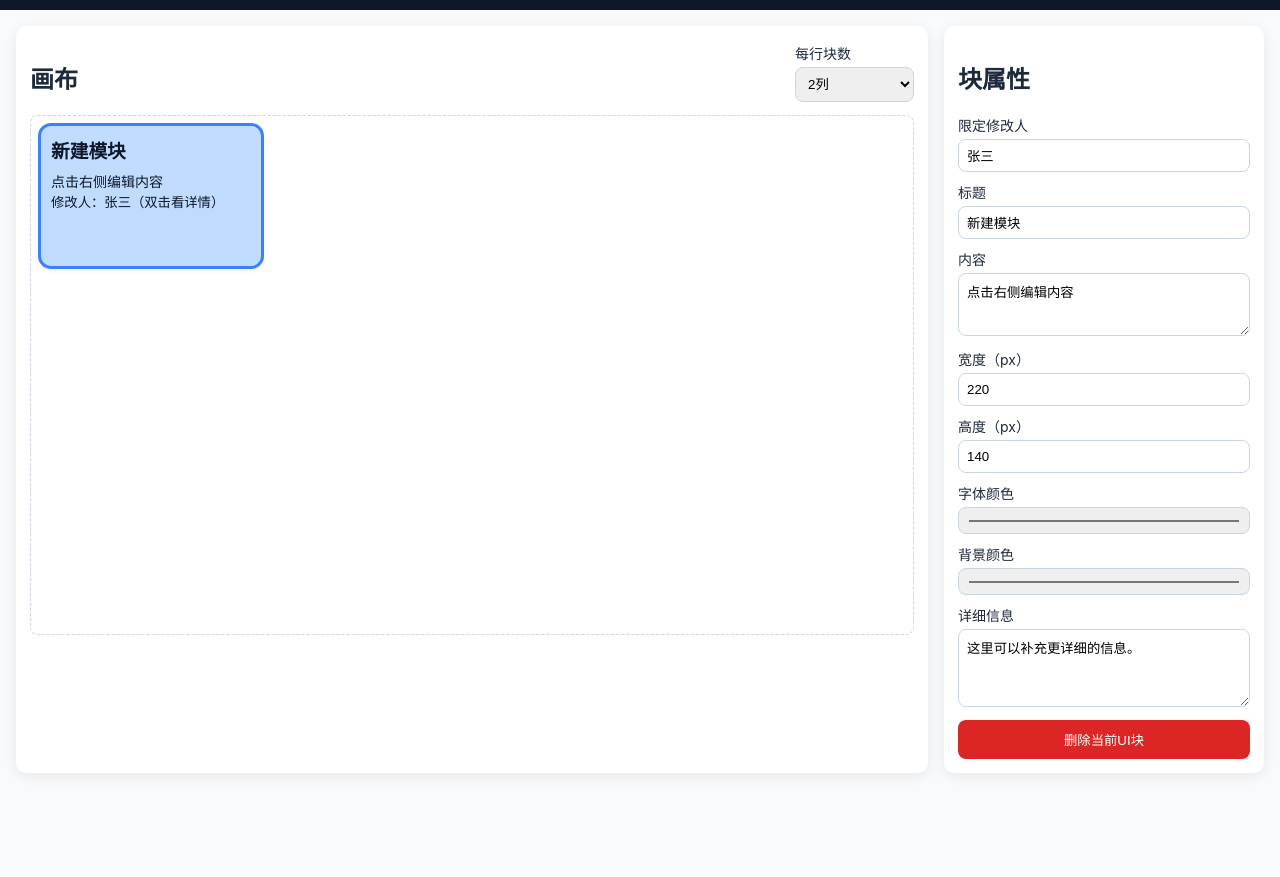
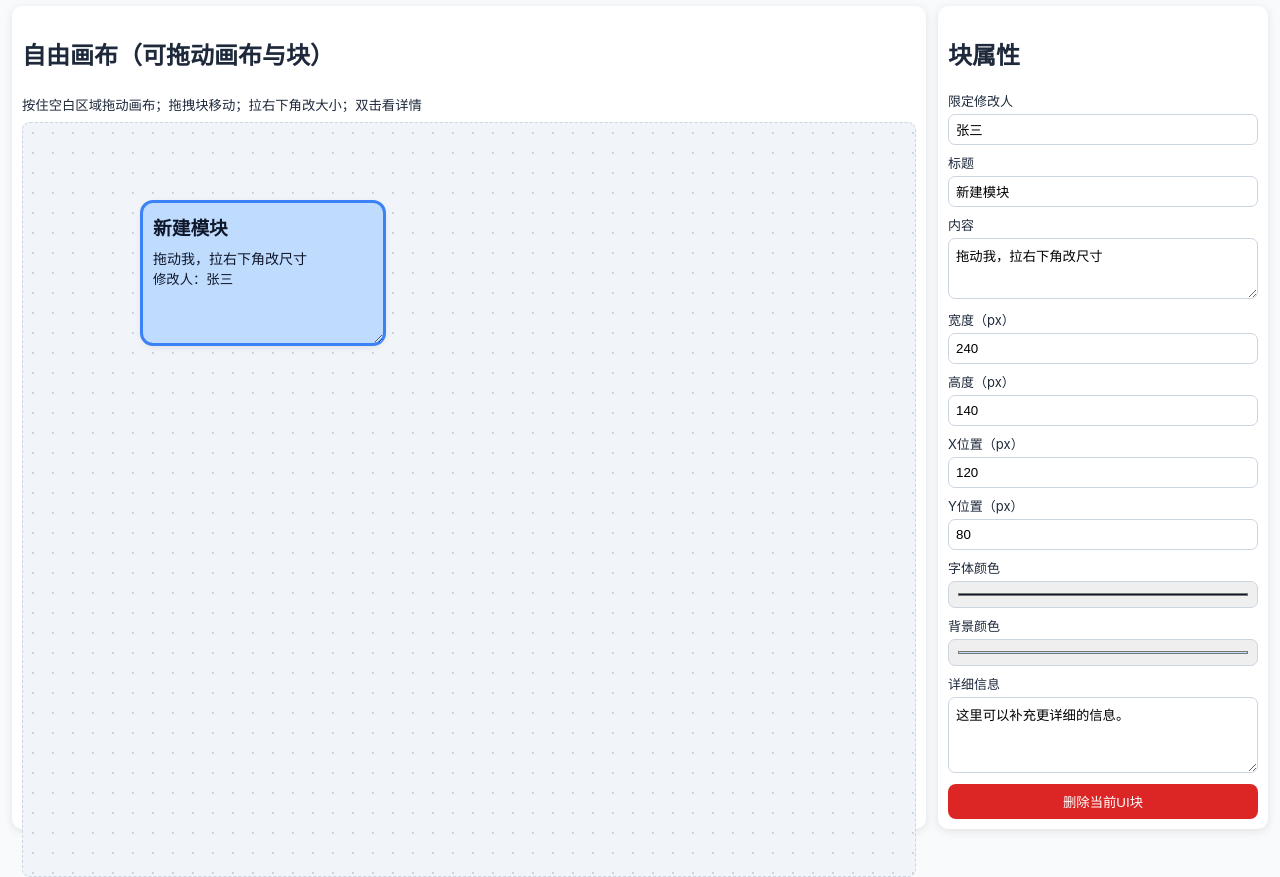
Before and after one commit to amber2358/Courses-UI, a plain HTML site: page index.html in a window 1280 px wide. Shown: the part 69-946 px from the top of the page. Before the commit the page ends 858 px from the top, so only its background shows below. Drawn offline with Linux system fonts and the light colour scheme.

Commit message:
feat: add fullscreen freeform canvas with pan, drag, and resize blocks

```diff
--- a/index.html
+++ b/index.html
@@ -10,29 +10,20 @@
     <header class="topbar">
       <h1>UI块在线编辑器</h1>
       <div class="actions">
-        <label class="editor-label">
-          当前修改人
-          <input id="currentEditorInput" type="text" placeholder="输入你的名字" />
-        </label>
+        <label class="editor-label">当前修改人<input id="currentEditorInput" type="text" placeholder="输入你的名字" /></label>
         <button id="addBlockBtn">+ 新增UI块</button>
       </div>
     </header>
 
     <main>
-      <section class="canvas-wrap">
+      <section class="canvas-wrap fullscreen">
         <div class="section-head">
-          <h2>画布</h2>
-          <label>
-            每行块数
-            <select id="columnsSelect">
-              <option value="1">1列</option>
-              <option value="2" selected>2列</option>
-              <option value="3">3列</option>
-              <option value="4">4列</option>
-            </select>
-          </label>
+          <h2>自由画布（可拖动画布与块）</h2>
+          <small>按住空白区域拖动画布；拖拽块移动；拉右下角改大小；双击看详情</small>
         </div>
-        <div id="canvas" class="canvas"></div>
+        <div id="viewport" class="viewport">
+          <div id="canvas" class="canvas"></div>
+        </div>
       </section>
 
       <aside class="panel">
@@ -40,53 +31,22 @@
         <p id="emptyHint">请先点击一个UI块</p>
         <p id="permissionHint" class="permission-hint hidden"></p>
         <form id="editor" class="hidden">
-          <label>
-            限定修改人
-            <input id="ownerInput" type="text" placeholder="例如：张三" />
-          </label>
-          <label>
-            标题
-            <input id="titleInput" type="text" />
-          </label>
-          <label>
-            内容
-            <textarea id="contentInput" rows="3"></textarea>
-          </label>
-          <label>
-            宽度（px）
-            <input id="widthInput" type="number" min="120" max="800" />
-          </label>
-          <label>
-            高度（px）
-            <input id="heightInput" type="number" min="80" max="600" />
-          </label>
-          <label>
-            字体颜色
-            <input id="textColorInput" type="color" />
-          </label>
-          <label>
-            背景颜色
-            <input id="bgColorInput" type="color" />
-          </label>
-          <label>
-            详细信息
-            <textarea id="detailsInput" rows="4" placeholder="补充详细信息"></textarea>
-          </label>
+          <label>限定修改人<input id="ownerInput" type="text" placeholder="例如：张三" /></label>
+          <label>标题<input id="titleInput" type="text" /></label>
+          <label>内容<textarea id="contentInput" rows="3"></textarea></label>
+          <label>宽度（px）<input id="widthInput" type="number" min="100" max="1200" /></label>
+          <label>高度（px）<input id="heightInput" type="number" min="80" max="900" /></label>
+          <label>X位置（px）<input id="xInput" type="number" /></label>
+          <label>Y位置（px）<input id="yInput" type="number" /></label>
+          <label>字体颜色<input id="textColorInput" type="color" /></label>
+          <label>背景颜色<input id="bgColorInput" type="color" /></label>
+          <label>详细信息<textarea id="detailsInput" rows="4" placeholder="补充详细信息"></textarea></label>
           <button type="button" id="deleteBlockBtn" class="danger">删除当前UI块</button>
         </form>
       </aside>
     </main>
 
-    <dialog id="detailDialog">
-      <form method="dialog" class="dialog-body">
-        <h3 id="dialogTitle">详细信息</h3>
-        <p id="dialogContent"></p>
-        <p id="dialogOwner" class="owner"></p>
-        <p id="dialogDetails" class="details"></p>
-        <button>关闭</button>
-      </form>
-    </dialog>
-
+    <dialog id="detailDialog"><form method="dialog" class="dialog-body"><h3 id="dialogTitle">详细信息</h3><p id="dialogContent"></p><p id="dialogOwner" class="owner"></p><p id="dialogDetails" class="details"></p><button>关闭</button></form></dialog>
     <script src="script.js"></script>
   </body>
 </html>
--- a/script.js
+++ b/script.js
@@ -1,180 +1,78 @@
-const state = {
-  blocks: [],
-  selectedId: null,
-  currentEditor: '',
-  columns: 2,
+const state = { blocks: [], selectedId: null, currentEditor: '', panX: 0, panY: 0 };
+const el = {
+  viewport: document.getElementById('viewport'), canvas: document.getElementById('canvas'), add: document.getElementById('addBlockBtn'), del: document.getElementById('deleteBlockBtn'),
+  editor: document.getElementById('editor'), empty: document.getElementById('emptyHint'), perm: document.getElementById('permissionHint'), currentEditor: document.getElementById('currentEditorInput'), detailDialog: document.getElementById('detailDialog')
 };
+const inputs = { owner: ownerInput, title: titleInput, content: contentInput, width: widthInput, height: heightInput, x: xInput, y: yInput, textColor: textColorInput, bgColor: bgColorInput, details: detailsInput };
 
-const canvas = document.getElementById('canvas');
-const addBlockBtn = document.getElementById('addBlockBtn');
-const deleteBlockBtn = document.getElementById('deleteBlockBtn');
-const editor = document.getElementById('editor');
-const emptyHint = document.getElementById('emptyHint');
-const permissionHint = document.getElementById('permissionHint');
-const detailDialog = document.getElementById('detailDialog');
-const currentEditorInput = document.getElementById('currentEditorInput');
-const columnsSelect = document.getElementById('columnsSelect');
-
-const inputs = {
-  owner: document.getElementById('ownerInput'),
-  title: document.getElementById('titleInput'),
-  content: document.getElementById('contentInput'),
-  width: document.getElementById('widthInput'),
-  height: document.getElementById('heightInput'),
-  textColor: document.getElementById('textColorInput'),
-  bgColor: document.getElementById('bgColorInput'),
-  details: document.getElementById('detailsInput'),
-};
-
-const createBlock = () => ({
-  id: crypto.randomUUID(),
-  owner: state.currentEditor || '未指定',
-  title: '新建模块',
-  content: '点击右侧编辑内容',
-  width: 220,
-  height: 140,
-  textColor: '#0f172a',
-  bgColor: '#bfdbfe',
-  details: '这里可以补充更详细的信息。',
-});
-
-function canEdit(block) {
-  if (!block) return false;
-  if (!block.owner || block.owner === '未指定') return true;
-  return state.currentEditor.trim() === block.owner.trim();
-}
+const createBlock = () => ({ id: crypto.randomUUID(), owner: state.currentEditor || '未指定', title: '新建模块', content: '拖动我，拉右下角改尺寸', width: 240, height: 140, x: 120 + state.blocks.length * 30, y: 80 + state.blocks.length * 30, textColor: '#0f172a', bgColor: '#bfdbfe', details: '这里可以补充更详细的信息。' });
+const getBlock = () => state.blocks.find((b) => b.id === state.selectedId);
+const canEdit = (b) => b && (!b.owner || b.owner === '未指定' || state.currentEditor.trim() === b.owner.trim());
 
 function render() {
-  canvas.innerHTML = '';
-  canvas.style.setProperty('--columns', state.columns);
-
-  state.blocks.forEach((block) => {
-    const el = document.createElement('article');
-    el.className = 'block' + (state.selectedId === block.id ? ' active' : '');
-    el.style.width = `${block.width}px`;
-    el.style.height = `${block.height}px`;
-    el.style.color = block.textColor;
-    el.style.background = block.bgColor;
-    el.innerHTML = `
-      <h3 class="title">${escapeHtml(block.title)}</h3>
-      <p class="content">${escapeHtml(block.content)}</p>
-      <small>修改人：${escapeHtml(block.owner || '未指定')}（双击看详情）</small>
-    `;
-
-    el.addEventListener('click', () => {
-      state.selectedId = block.id;
-      syncEditor();
-      render();
-    });
-
-    el.addEventListener('dblclick', () => openDetails(block));
-    canvas.appendChild(el);
+  el.canvas.style.transform = `translate(${state.panX}px, ${state.panY}px)`;
+  el.canvas.innerHTML = '';
+  state.blocks.forEach((b) => {
+    const d = document.createElement('article');
+    d.className = 'block' + (b.id === state.selectedId ? ' active' : '');
+    d.dataset.id = b.id;
+    d.style.left = `${b.x}px`; d.style.top = `${b.y}px`; d.style.width = `${b.width}px`; d.style.height = `${b.height}px`; d.style.color = b.textColor; d.style.background = b.bgColor;
+    d.innerHTML = `<h3 class="title">${esc(b.title)}</h3><p class="content">${esc(b.content)}</p><small>修改人：${esc(b.owner || '未指定')}</small>`;
+    d.addEventListener('click', (e) => { e.stopPropagation(); state.selectedId = b.id; syncEditor(); render(); });
+    d.addEventListener('dblclick', (e) => { e.stopPropagation(); openDetails(b); });
+    wireDragBlock(d, b);
+    wireResizeObserve(d, b);
+    el.canvas.appendChild(d);
   });
 }
 
-function getSelectedBlock() {
-  return state.blocks.find((x) => x.id === state.selectedId);
+function wireDragBlock(node, block) {
+  let sx = 0, sy = 0, ox = 0, oy = 0, moving = false;
+  node.addEventListener('pointerdown', (e) => {
+    if (!canEdit(block)) return;
+    if (e.target === node && getComputedStyle(node).resize === 'both' && nearResizeHandle(node, e)) return;
+    moving = true; sx = e.clientX; sy = e.clientY; ox = block.x; oy = block.y; node.setPointerCapture(e.pointerId);
+  });
+  node.addEventListener('pointermove', (e) => {
+    if (!moving) return;
+    block.x = ox + (e.clientX - sx); block.y = oy + (e.clientY - sy);
+    node.style.left = `${block.x}px`; node.style.top = `${block.y}px`;
+    if (state.selectedId === block.id) { inputs.x.value = Math.round(block.x); inputs.y.value = Math.round(block.y); }
+  });
+  node.addEventListener('pointerup', () => { moving = false; });
 }
 
-function setFormDisabled(disabled) {
-  Object.values(inputs).forEach((input) => (input.disabled = disabled));
-  deleteBlockBtn.disabled = disabled;
+function nearResizeHandle(node, e) { const r = node.getBoundingClientRect(); return e.clientX > r.right - 18 && e.clientY > r.bottom - 18; }
+function wireResizeObserve(node, block) {
+  const ro = new ResizeObserver(() => {
+    block.width = Math.round(node.offsetWidth); block.height = Math.round(node.offsetHeight);
+    if (state.selectedId === block.id) { inputs.width.value = block.width; inputs.height.value = block.height; }
+  }); ro.observe(node);
 }
 
 function syncEditor() {
-  const block = getSelectedBlock();
-  if (!block) {
-    editor.classList.add('hidden');
-    emptyHint.classList.remove('hidden');
-    permissionHint.classList.add('hidden');
-    return;
-  }
-
-  editor.classList.remove('hidden');
-  emptyHint.classList.add('hidden');
-
-  inputs.owner.value = block.owner;
-  inputs.title.value = block.title;
-  inputs.content.value = block.content;
-  inputs.width.value = block.width;
-  inputs.height.value = block.height;
-  inputs.textColor.value = block.textColor;
-  inputs.bgColor.value = block.bgColor;
-  inputs.details.value = block.details;
-
-  const editable = canEdit(block);
-  setFormDisabled(!editable);
-  permissionHint.classList.toggle('hidden', editable);
-  permissionHint.textContent = editable
-    ? ''
-    : `当前块限定修改人为「${block.owner}」，你当前是「${state.currentEditor || '未填写'}」，仅可查看。`;
+  const b = getBlock();
+  if (!b) { el.editor.classList.add('hidden'); el.empty.classList.remove('hidden'); el.perm.classList.add('hidden'); return; }
+  el.editor.classList.remove('hidden'); el.empty.classList.add('hidden');
+  Object.entries(inputs).forEach(([k, i]) => i.value = b[k]);
+  const editable = canEdit(b); Object.values(inputs).forEach((i) => i.disabled = !editable); el.del.disabled = !editable;
+  el.perm.classList.toggle('hidden', editable); el.perm.textContent = editable ? '' : `当前块限定修改人为「${b.owner}」，你是「${state.currentEditor || '未填写'}」，仅可查看。`;
 }
 
-function attachEditorEvents() {
-  Object.entries(inputs).forEach(([key, input]) => {
-    input.addEventListener('input', () => {
-      const block = getSelectedBlock();
-      if (!block || !canEdit(block)) return;
+Object.entries(inputs).forEach(([k, i]) => i.addEventListener('input', () => { const b = getBlock(); if (!canEdit(b)) return; b[k] = (['width','height','x','y'].includes(k) ? Number(i.value) || 0 : i.value); render(); }));
+el.currentEditor.addEventListener('input', () => { state.currentEditor = el.currentEditor.value.trim(); syncEditor(); render(); });
+el.add.addEventListener('click', () => { const b = createBlock(); state.blocks.push(b); state.selectedId = b.id; syncEditor(); render(); });
+el.del.addEventListener('click', () => { const b = getBlock(); if (!canEdit(b)) return; state.blocks = state.blocks.filter((x) => x.id !== b.id); state.selectedId = state.blocks.at(-1)?.id ?? null; syncEditor(); render(); });
+el.canvas.addEventListener('click', () => { state.selectedId = null; syncEditor(); render(); });
 
-      if (key === 'width' || key === 'height') {
-        block[key] = Math.max(40, Number(input.value) || 0);
-      } else {
-        block[key] = input.value;
-      }
-      render();
-    });
-  });
-}
+(function wirePanViewport() {
+  let down = false, sx = 0, sy = 0, ox = 0, oy = 0;
+  el.viewport.addEventListener('pointerdown', (e) => { if (e.target !== el.viewport) return; down = true; sx = e.clientX; sy = e.clientY; ox = state.panX; oy = state.panY; el.viewport.classList.add('grabbing'); });
+  el.viewport.addEventListener('pointermove', (e) => { if (!down) return; state.panX = ox + (e.clientX - sx); state.panY = oy + (e.clientY - sy); render(); });
+  window.addEventListener('pointerup', () => { down = false; el.viewport.classList.remove('grabbing'); });
+})();
 
-function openDetails(block) {
-  document.getElementById('dialogTitle').textContent = block.title;
-  document.getElementById('dialogContent').textContent = block.content;
-  document.getElementById('dialogOwner').textContent = `限定修改人：${block.owner || '未指定'}`;
-  document.getElementById('dialogDetails').textContent = block.details || '暂无详细信息';
-  detailDialog.showModal();
-}
+function openDetails(b) { dialogTitle.textContent = b.title; dialogContent.textContent = b.content; dialogOwner.textContent = `限定修改人：${b.owner || '未指定'}`; dialogDetails.textContent = b.details || '暂无'; el.detailDialog.showModal(); }
+function esc(v) { return String(v).replaceAll('&','&amp;').replaceAll('<','&lt;').replaceAll('>','&gt;').replaceAll('"','&quot;').replaceAll("'",'&#039;'); }
 
-function escapeHtml(v) {
-  return String(v)
-    .replaceAll('&', '&amp;')
-    .replaceAll('<', '&lt;')
-    .replaceAll('>', '&gt;')
-    .replaceAll('"', '&quot;')
-    .replaceAll("'", '&#039;');
-}
-
-currentEditorInput.addEventListener('input', () => {
-  state.currentEditor = currentEditorInput.value.trim();
-  syncEditor();
-  render();
-});
-
-columnsSelect.addEventListener('change', () => {
-  state.columns = Number(columnsSelect.value) || 2;
-  render();
-});
-
-addBlockBtn.addEventListener('click', () => {
-  const block = createBlock();
-  state.blocks.unshift(block);
-  state.selectedId = block.id;
-  syncEditor();
-  render();
-});
-
-deleteBlockBtn.addEventListener('click', () => {
-  const block = getSelectedBlock();
-  if (!block || !canEdit(block)) return;
-  state.blocks = state.blocks.filter((x) => x.id !== state.selectedId);
-  state.selectedId = state.blocks[0]?.id ?? null;
-  syncEditor();
-  render();
-});
-
-state.currentEditor = '张三';
-currentEditorInput.value = state.currentEditor;
-state.blocks.push(createBlock());
-state.selectedId = state.blocks[0].id;
-attachEditorEvents();
-syncEditor();
-render();
+state.currentEditor = '张三'; el.currentEditor.value = state.currentEditor; const b = createBlock(); state.blocks.push(b); state.selectedId = b.id; syncEditor(); render();
--- a/styles.css
+++ b/styles.css
@@ -1,77 +1,24 @@
 * { box-sizing: border-box; }
-body {
-  margin: 0;
-  font-family: -apple-system, BlinkMacSystemFont, "Segoe UI", sans-serif;
-  color: #1e293b;
-  background: #f8fafc;
-}
-.topbar {
-  padding: 16px 20px;
-  background: #0f172a;
-  color: #fff;
-  display: flex;
-  justify-content: space-between;
-  align-items: center;
-}
-.topbar h1 { margin: 0; font-size: 20px; }
-.actions { display: flex; gap: 10px; align-items: end; }
-.editor-label { font-size: 13px; }
-.editor-label input { width: 170px; }
-button {
-  border: 0;
-  border-radius: 8px;
-  padding: 10px 14px;
-  cursor: pointer;
-  background: #2563eb;
-  color: white;
-}
-main {
-  display: grid;
-  grid-template-columns: 1fr 320px;
-  gap: 16px;
-  padding: 16px;
-}
-.canvas-wrap, .panel {
-  background: #fff;
-  border-radius: 10px;
-  padding: 14px;
-  box-shadow: 0 3px 14px rgba(0,0,0,0.08);
-}
-.section-head { display: flex; justify-content: space-between; align-items: center; }
-.canvas {
-  min-height: 520px;
-  display: grid;
-  grid-template-columns: repeat(var(--columns, 2), minmax(160px, 1fr));
-  gap: 12px;
-  padding: 10px;
-  border: 1px dashed #cbd5e1;
-  border-radius: 8px;
-}
-.block {
-  border-radius: 10px;
-  padding: 10px;
-  box-shadow: 0 2px 8px rgba(0,0,0,.12);
-  transition: transform .15s;
-  overflow: hidden;
-}
-.block:hover { transform: translateY(-2px); }
-.block.active { outline: 3px solid #3b82f6; }
-.block .title { font-weight: 600; margin: 0 0 8px; }
-.block .content { margin: 0; font-size: 14px; }
-label { display: block; margin-bottom: 10px; font-size: 14px; }
-input, textarea, select {
-  width: 100%;
-  margin-top: 4px;
-  padding: 8px;
-  border: 1px solid #cbd5e1;
-  border-radius: 8px;
-}
-.hidden { display: none; }
-.danger { background: #dc2626; width: 100%; }
-.permission-hint { color: #b91c1c; background:#fee2e2; padding:8px; border-radius:6px; }
-.dialog-body { min-width: 320px; }
-.owner { font-size: 13px; color: #334155; }
-.details { white-space: pre-wrap; }
-@media (max-width: 900px) {
-  main { grid-template-columns: 1fr; }
-}
+body { margin: 0; font-family: -apple-system, BlinkMacSystemFont, "Segoe UI", sans-serif; color: #1e293b; background: #f8fafc; }
+.topbar { padding: 10px 16px; background: #0f172a; color:#fff; display:flex; justify-content:space-between; align-items:center; }
+.topbar h1 { margin:0; font-size:18px; }
+.actions { display:flex; gap:8px; align-items:end; }
+.editor-label input { width: 160px; }
+button { border:0; border-radius:8px; padding:8px 12px; background:#2563eb; color:#fff; cursor:pointer; }
+main { display:grid; grid-template-columns: 1fr 330px; gap:12px; padding:12px; height: calc(100vh - 60px); }
+.canvas-wrap,.panel { background:#fff; border-radius:10px; padding:10px; box-shadow: 0 2px 10px rgba(0,0,0,.1); }
+.fullscreen { height: 100%; }
+.section-head { display:flex; flex-direction:column; gap:4px; margin-bottom:8px; }
+.viewport { position:relative; height: calc(100% - 48px); overflow:hidden; border:1px dashed #cbd5e1; border-radius:8px; cursor: grab; background: #f1f5f9; }
+.viewport.grabbing { cursor: grabbing; }
+.canvas { position:absolute; left:0; top:0; width: 2600px; height: 1800px; background-image: radial-gradient(#cbd5e1 1px, transparent 1px); background-size: 20px 20px; }
+.block { position:absolute; border-radius:10px; padding:10px; box-shadow:0 2px 8px rgba(0,0,0,.15); overflow:hidden; resize: both; min-width:100px; min-height:80px; }
+.block.active { outline:3px solid #3b82f6; }
+.block .title { margin:0 0 8px; font-weight:600; }
+.block .content { margin:0; font-size:14px; }
+label { display:block; font-size:13px; margin-bottom:8px; }
+input,textarea { width:100%; margin-top:4px; padding:7px; border:1px solid #cbd5e1; border-radius:7px; }
+.hidden { display:none; }
+.permission-hint { color:#b91c1c; background:#fee2e2; padding:8px; border-radius:6px; }
+.danger { width:100%; background:#dc2626; }
+@media (max-width: 980px) { main { grid-template-columns: 1fr; height: auto; } .fullscreen { height: 70vh; } }
```
